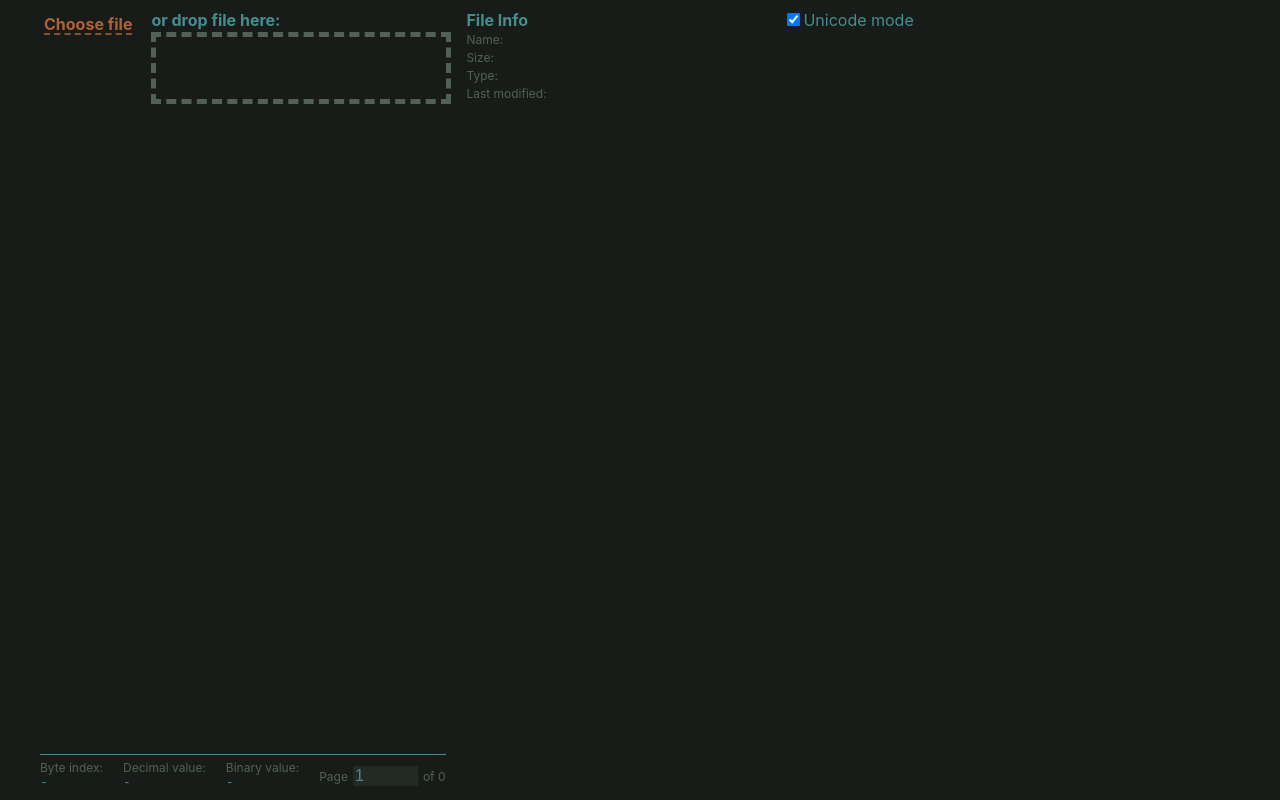
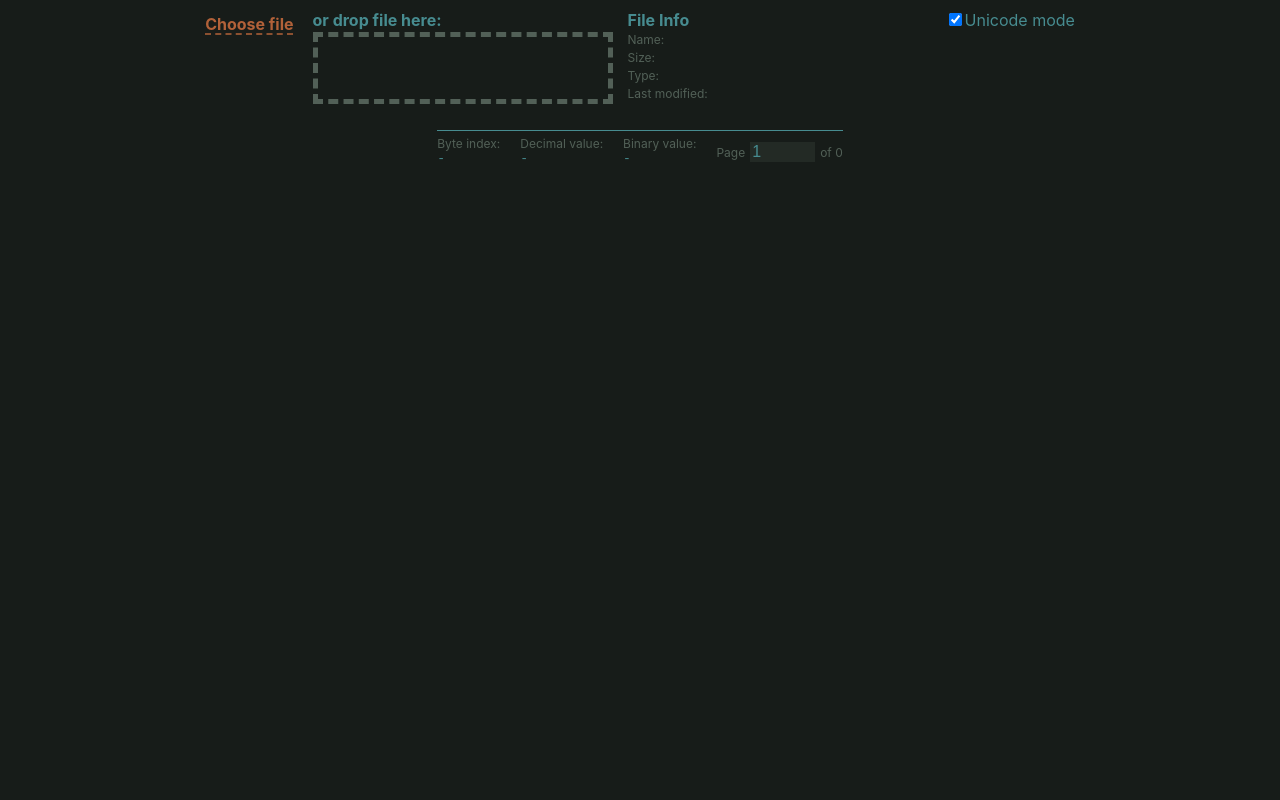
Before and after one commit to blrop/hex-viewer, a React (Create React App) app: page / in a window 1280 px wide. Built offline with nearby package versions, Linux system fonts and the light colour scheme.

Commit message:
fix styles: set app body in the center, get rid of fixed wrapper width

```diff
--- a/src/components/App.js
+++ b/src/components/App.js
@@ -67,13 +67,13 @@ function App() {
                 </div>
             </div>
 
+            <div className={ styles['app__body'] }>
                 <ViewsWrapper
                     bytes={ fileBytes }
                     unicodeMode={ unicodeMode }
                     selectedByteIndex={ selectedByteIndex }
                     setSelectedByteIndex={ setSelectedByteIndex }
                 />
-
                 <StatusBar
                     currentByte={ fileBytes[selectedByteIndex] }
                     currentByteIndex={ selectedByteIndex + ((page - 1) * PAGE_SIZE) }
@@ -81,6 +81,7 @@ function App() {
                     totalPages={ fileInfo?.size && Math.ceil(fileInfo?.size / PAGE_SIZE) }
                     setPage={handleSetPage}
                 />
+            </div>
         </div>
     );
 
--- a/src/components/App.module.scss
+++ b/src/components/App.module.scss
@@ -12,14 +12,20 @@ body {
 
 .app {
     min-height: 100%;
-    width: 1200px;
     margin: 0 auto;
     max-height: 100%;
     display: flex;
     flex-direction: column;
-    align-items: flex-start;
+    align-items: center;
     gap: 10px;
     padding: 10px 0;
+
+    &__body {
+        min-height: 0;
+        display: flex;
+        gap: 10px;
+        flex-direction: column;
+    }
 }
 
 .header {
```
Lines whose indentation alone changed are shown as unchanged.
